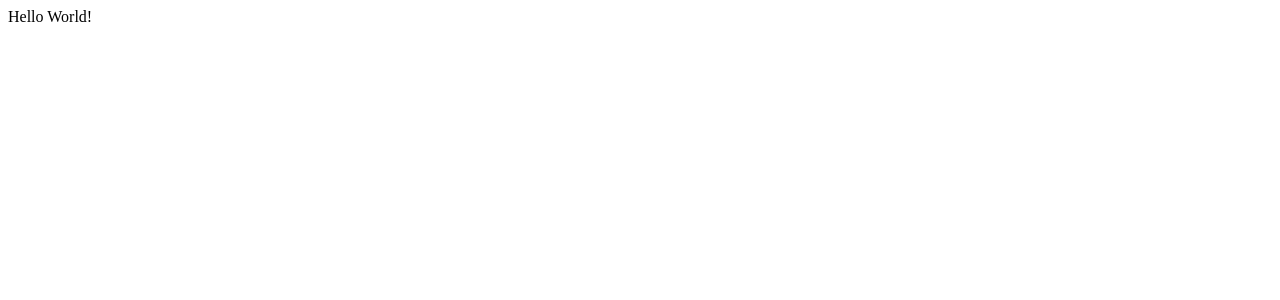
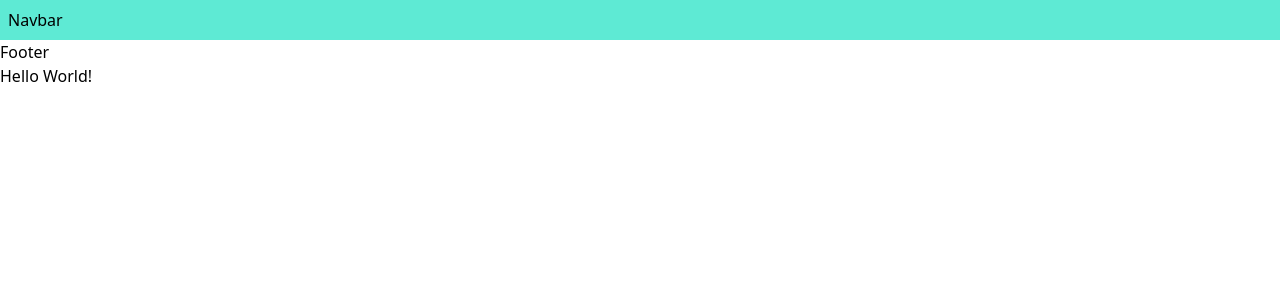
Before and after one commit to Nadhiradhit/tutorial-nextjs, a Next.js app: page / in a window 1280 px wide. Shown: the top 300 px of the page. Built offline with nearby package versions, Linux system fonts and the light colour scheme.

Commit message:
feat: learn layouting next.js

```diff
--- /dev/null
+++ b/src/components/layouts/AppShell/index.tsx
@@ -0,0 +1,13 @@
+import React from 'react'
+import Navbar from '../Navbar'
+
+export default function AppShell(props: any) {
+    const { children } = props
+    return (
+        <main>
+            <Navbar/>
+            {children}
+            <div>Footer</div>
+        </main>
+    )
+}
--- /dev/null
+++ b/src/components/layouts/Navbar/index.tsx
@@ -0,0 +1,11 @@
+import React from 'react'
+
+export default function Navbar() {
+    return (
+        <div>
+            <div className="flex flex-between w-full p-2 bg-teal-300">
+                Navbar
+            </div>
+        </div>
+    )
+}
--- a/src/pages/_app.tsx
+++ b/src/pages/_app.tsx
@@ -1,6 +1,12 @@
-// import "@/styles/globals.css";
+import AppShell from "@/components/layouts/AppShell";
+import "@/styles/globals.css";
 import type { AppProps } from "next/app";
 
 export default function App({ Component, pageProps }: AppProps) {
-  return <Component {...pageProps} />;
+  return (
+    <div>
+      <AppShell/>
+      <Component {...pageProps} />
+    </div>
+  )
 }
--- a/src/pages/index.tsx
+++ b/src/pages/index.tsx
@@ -1,6 +1,3 @@
-import { Inter } from "next/font/google";
-
-const inter = Inter({ subsets: ["latin"] });
 
 export default function Home() {
   return (
--- a/src/styles/globals.css
+++ b/src/styles/globals.css
@@ -1,33 +1,3 @@
 @tailwind base;
 @tailwind components;
 @tailwind utilities;
-
-:root {
-  --foreground-rgb: 0, 0, 0;
-  --background-start-rgb: 214, 219, 220;
-  --background-end-rgb: 255, 255, 255;
-}
-
-@media (prefers-color-scheme: dark) {
-  :root {
-    --foreground-rgb: 255, 255, 255;
-    --background-start-rgb: 0, 0, 0;
-    --background-end-rgb: 0, 0, 0;
-  }
-}
-
-body {
-  color: rgb(var(--foreground-rgb));
-  background: linear-gradient(
-      to bottom,
-      transparent,
-      rgb(var(--background-end-rgb))
-    )
-    rgb(var(--background-start-rgb));
-}
-
-@layer utilities {
-  .text-balance {
-    text-wrap: balance;
-  }
-}
```
